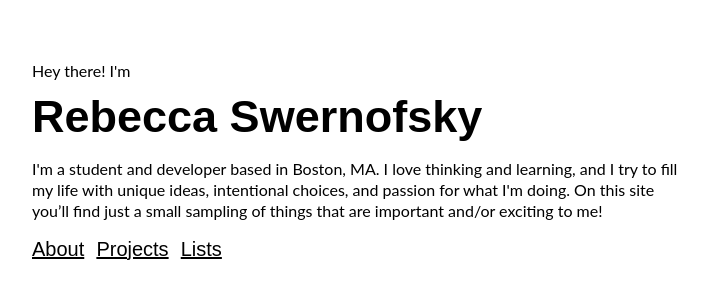
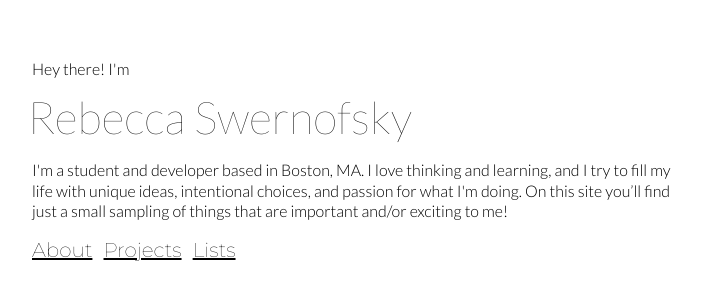
Before and after one commit to rswernofsky/rswernofsky.github.io, a plain HTML site: page index.html in a window 1280 px wide. Shown: the part 236-536 px from the top of the page, without its empty margins (283-991 px from the left). Drawn offline with Linux system fonts and the light colour scheme.

Commit message:
fix font on main page

```diff
--- a/style.css
+++ b/style.css
@@ -1,3 +1,5 @@
+@import url('https://fonts.googleapis.com/css2?family=Lato:wght@100;300&family=Montserrat:wght@100&display=swap');
+
 * {
     padding: 0;
     margin: 0;
@@ -32,19 +34,22 @@ p {
     margin:.6rem 0;
 }
 
-h2, #title {
-	font-family: 'Montserrat', sans-serif;
-}
-
-h2 {
-    margin: 2rem 0 1rem;
-	font-size: 30px;
-}
-
 #title {
+	/* font-family: 'Montserrat', sans-serif; */
+	font-family: 'Lato', sans-serif;
+	font-weight: 100;
     margin: 0rem 0 1rem;
 	font-size: 45px;
+	margin-left: -0.3rem;
 }
+/*
+#portrait {
+	width: 12rem;
+    height: 12rem;
+    border-radius: 1rem;
+	float: right;
+	margin: 0 0 0 1rem;
+} */
 
 nav {
     margin:1rem 0 1rem;
--- a/style2.css
+++ b/style2.css
@@ -34,12 +34,13 @@ p {
 }
 
 
-h2, #title {
+/* h2, #title {
 	font-family: 'Montserrat', sans-serif;
-	/* font-family: 'Lato', sans-serif; */
-}
+	font-family: 'Lato', sans-serif;
+} */
 
 h2 {
+	font-family: 'Montserrat', sans-serif;
     margin: 2.5rem 0 1rem;
 	font-size: 27px;
 }
@@ -51,10 +52,13 @@ h3 {
 }
 
 #title {
+	font-family: 'Lato', sans-serif;
+	font-weight: 100;
 	margin: 0 0 0 0;
     font-size: 45px;
     color: black;
 	text-decoration: none;
+	margin-left: -0.3rem;
 }
 
 #content ul {
```
Also changed, not shown: index.html (+1 -0 lines).
